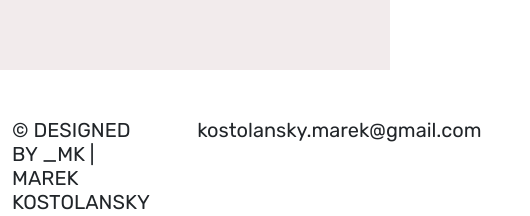
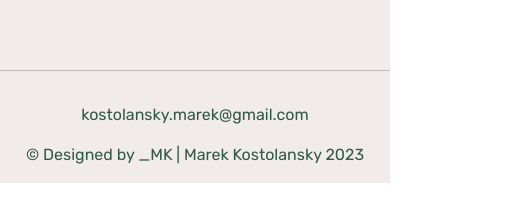
Before and after one commit to maderi21/porfolio, a React (Create React App) app: page / in a window 390 px wide. Shown: the part 5761-5977 px from the top of the page, 530 px wide, since content can reach past the window. After the commit the page ends 5944 px from the top, so only its background shows below. Built offline with nearby package versions, Linux system fonts and the light colour scheme.

Commit message:
footer responsive

```diff
--- a/src/components/Footer.jsx
+++ b/src/components/Footer.jsx
@@ -2,18 +2,15 @@ import { Col } from "react-bootstrap";
 
 const Footer = () => {
   return (
-    <section className="bg-white">
-      <div className="d-flex justify-content-between container">
-        <div className=" col-md">
-          <h5 className="mb-0 pt-5">
-            © DESIGNED BY _MK | MAREK KOSTOLANSKY 2023
-          </h5>
+    <>
+      <hr />
+      <footer className="bg-primary py-3 mt-3">
+        <div className="container text-center text-dark">
+          <p>kostolansky.marek@gmail.com</p>
+          <span>© Designed by _MK | Marek Kostolansky 2023</span>
         </div>
-        <div className="containercol-md">
-          <h5 className="mb-0 p-5">kostolansky.marek@gmail.com</h5>
-        </div>
-      </div>
-    </section>
+      </footer>
+    </>
   );
 };
 
```
